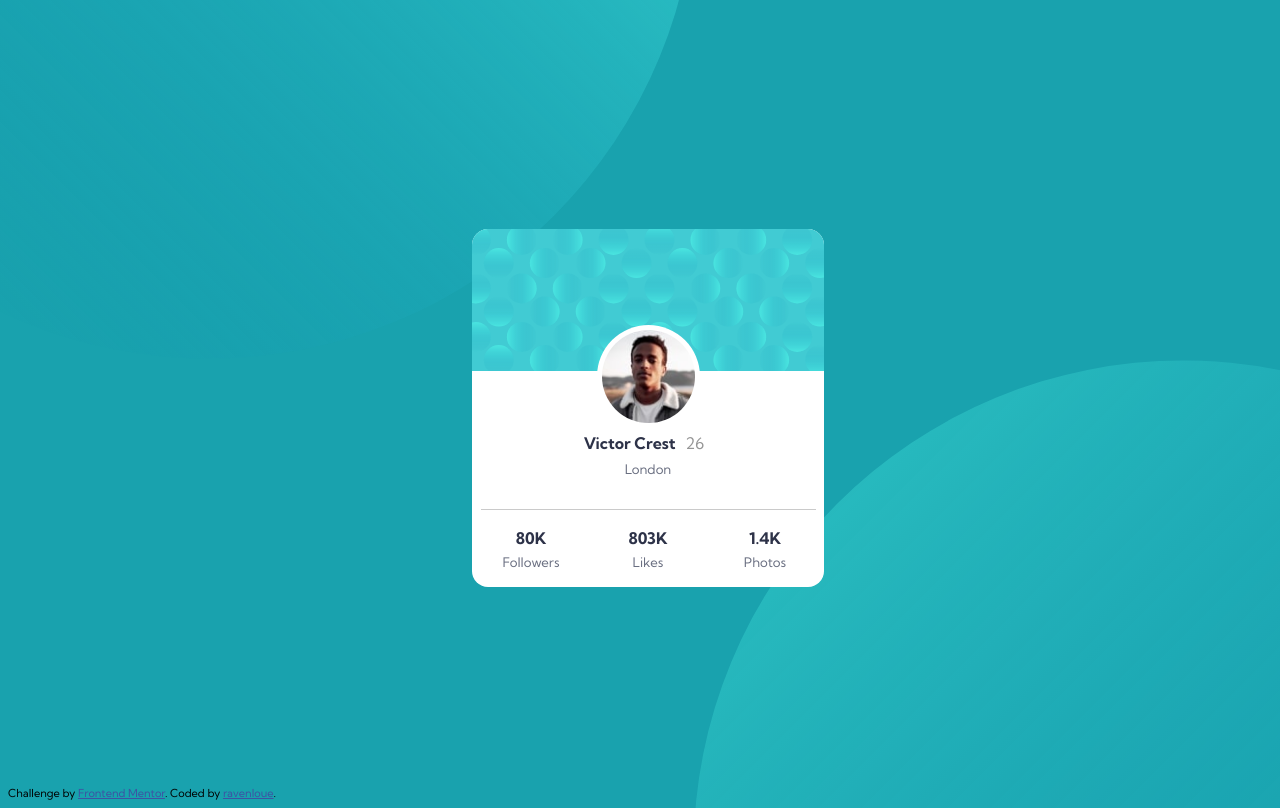
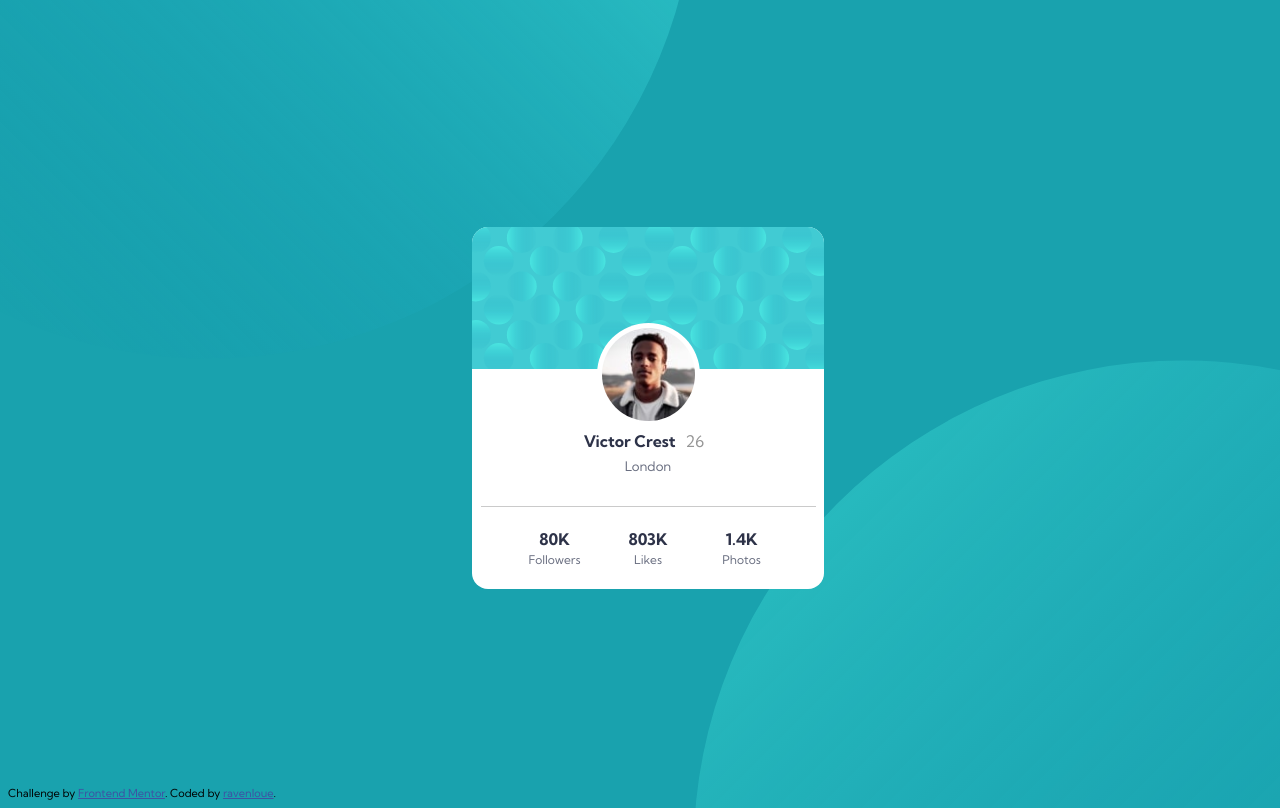
Before and after one commit to ravenloue/ProfileCardComponent, a plain HTML site: page index.html in a window 1280 px wide. Drawn offline with Linux system fonts and the light colour scheme.

Commit message:
minor adjustments
made some adjustments regarding davide's suggestions from front end mentor! same look, cleaner code :D

```diff
--- a/app/scss/_container.scss
+++ b/app/scss/_container.scss
@@ -45,10 +45,11 @@
             font-size: .825rem;
             color: $darkGreyBlue;
         }
-        .h2_alt{
+        p{
             font-weight: 400;
-            font-size: .6875rem;
+            font-size: .75rem;
             color: $darkGreyBlue;
+            margin: -.625rem;
         }
 
         .profinfo{
@@ -73,12 +74,9 @@
             margin-bottom: 1rem;
             padding: .5rem 0 1rem 0;
             border-top: .0625rem solid $borderGray;
-            display: grid;
-            grid-template-columns: 1fr 1fr 1fr;
-            grid-template-rows: .825rem .75rem;
-            column-gap: 1rem;
-            row-gap: .75rem;
-            align-items: start;
+            display: flex;
+            flex-direction: row;
+            align-items: center;
             justify-content: space-evenly;
         }
     }
--- a/index.html
+++ b/index.html
@@ -33,24 +33,18 @@
         </div>
         <div class="city"><h2>London</h2></div>
         <div class="container__text profstats">
-          <div>
+          <article>
             <h1>80K</h1>
-          </div>
-          <div>
+            <p>Followers</p>
+          </article>
+          <article>
             <h1>803K</h1>
-          </div>
-          <div>
+            <p>Likes</p>
+          </article>
+          <article>
             <h1>1.4K</h1>
-          </div>
-          <div class="h2_alt">
-            <h2>Followers</h2>
-          </div>
-          <div class="h2_alt">
-            <h2>Likes</h2>
-          </div>
-          <div class="h2_alt">
-            <h2>Photos</h2>
-          </div>
+            <p>Photos</p>
+          </article>
       </div>
     </div>
   </main>
```
Also changed, not shown: dist/style.css.
